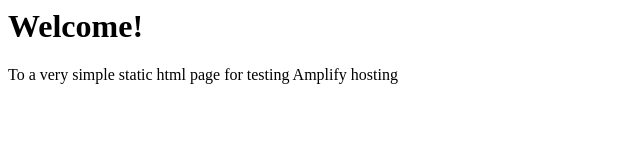
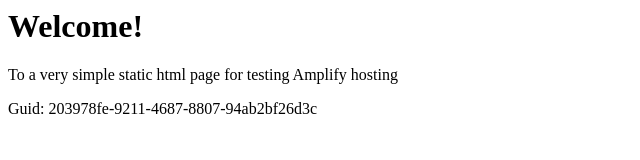
Before and after one commit to aws-aemilia-cdg/Github-PR-Commit-Integration-Test-DoNotTouch-GithubWebhookPreviewCanaryTest-v1-prod-eu-west-3, a website: page src/index.html in a window 1280 px wide. Shown: the whole page, without its empty margins (0-640 px from the left). Drawn offline with Linux system fonts and the light colour scheme.

Commit message:
commit from integ tests

```diff
--- a/src/index.html
+++ b/src/index.html
@@ -1,3 +1,5 @@
+
+
 <html lang="en">
 
 <head>
@@ -10,6 +12,6 @@
 <body>
     <h1>Welcome!</h1>
     <p>To a very simple static html page for testing Amplify hosting</p>
-</body>
+    <p>Guid: 203978fe-9211-4687-8807-94ab2bf26d3c</p></body>
 
 </html>
```
